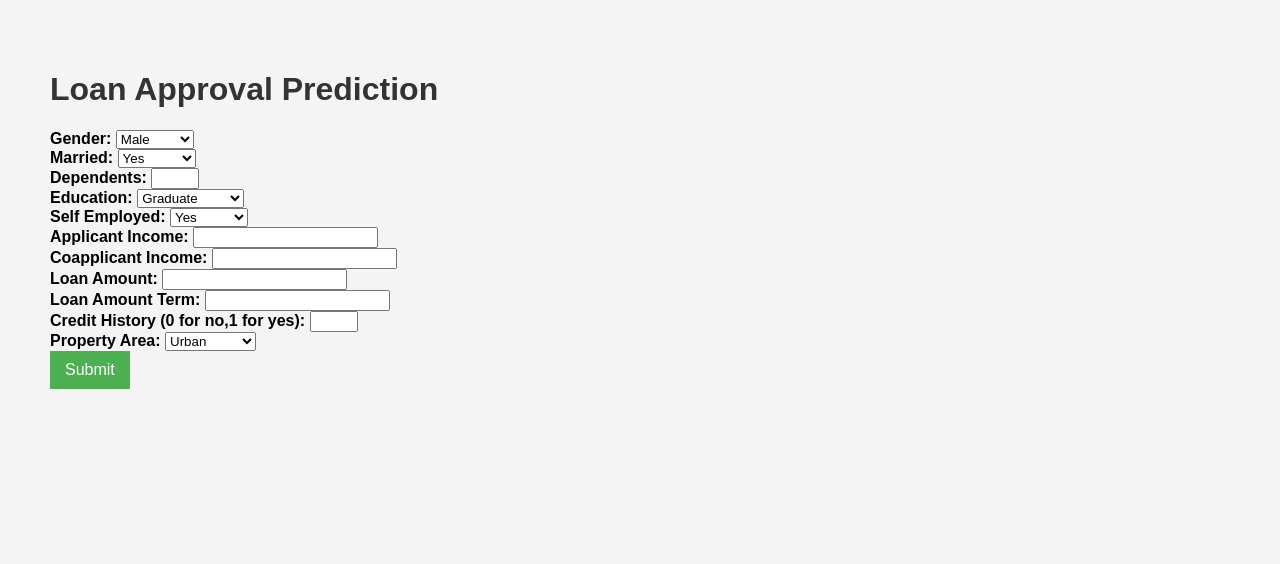
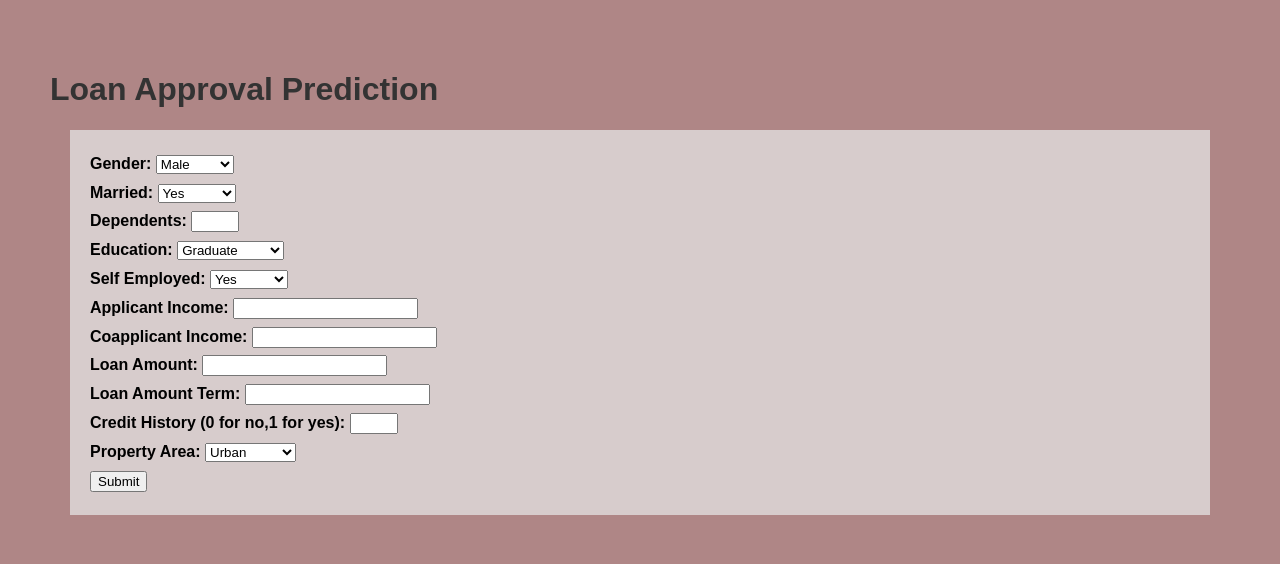
Before and after one commit to KashishPJadhav/Loan-Eligibility, a Flask app: page / in a window 1280 px wide. Shown: the top 564 px of the page. Run offline with Flask 3, Linux system fonts and the light colour scheme.

Commit message:
Update style.css

```diff
--- a/Static/style.css
+++ b/Static/style.css
@@ -2,11 +2,17 @@
     font-family: Arial, sans-serif;
     margin: 20px;
     padding: 20px;
-    background-color: #f4f4f4;
+    background-color: #af8686;
 }
+form.big {
+    line-height: 1.8;
+  }
 
 form {
     margin-top: 20px;
+    background-color: #d7cccc;
+    padding: 20px;
+    margin: 20px;
 }
 
 label {
@@ -17,13 +23,12 @@
     color: #333;
 }
 
-button {
-    background-color: #4CAF50;
-    color: white;
-    border: none;
-    padding: 10px 15px;
-    font-size: 16px;
-    cursor: pointer;
+#button {
+  padding: 10px;
+  border: 1px solid gray;
+  background-color:#B4886B;
+  border-radius: 5px;
+  font: inherit;
 }
 
 button:hover {
```
